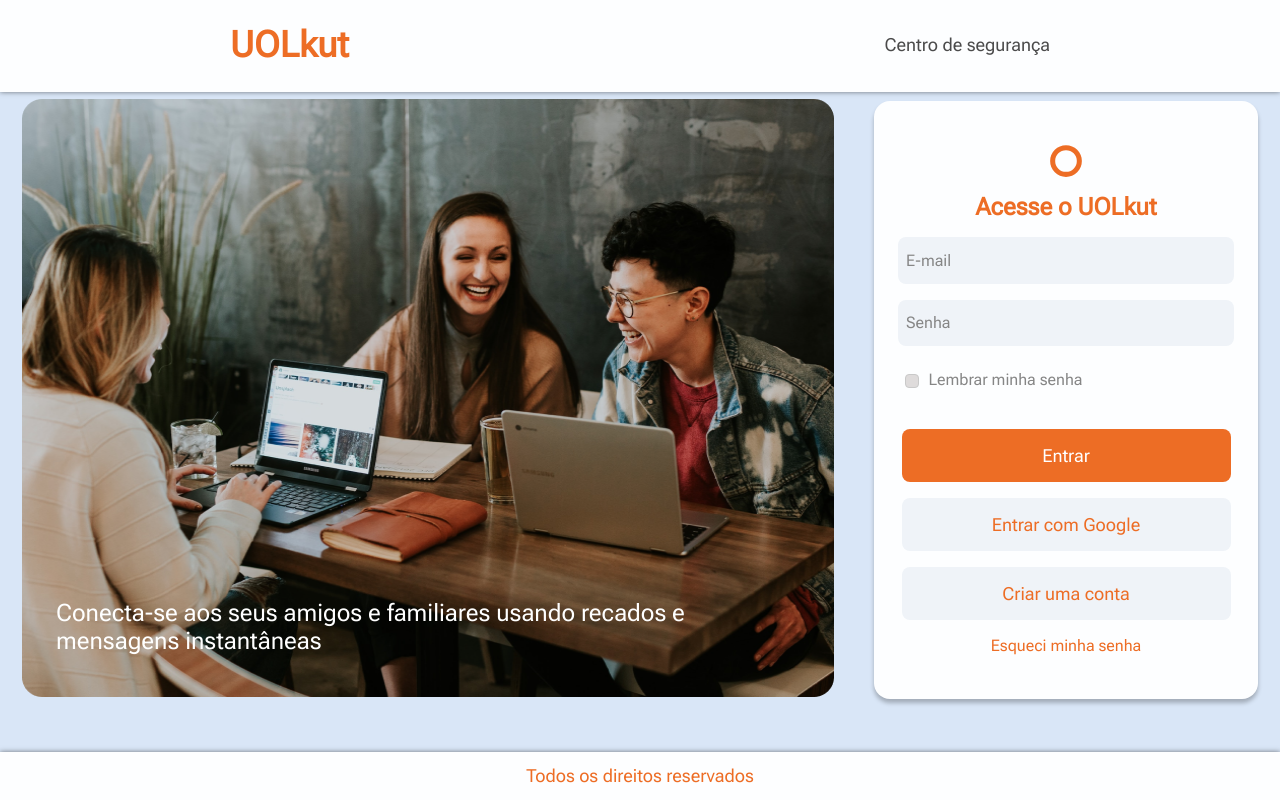
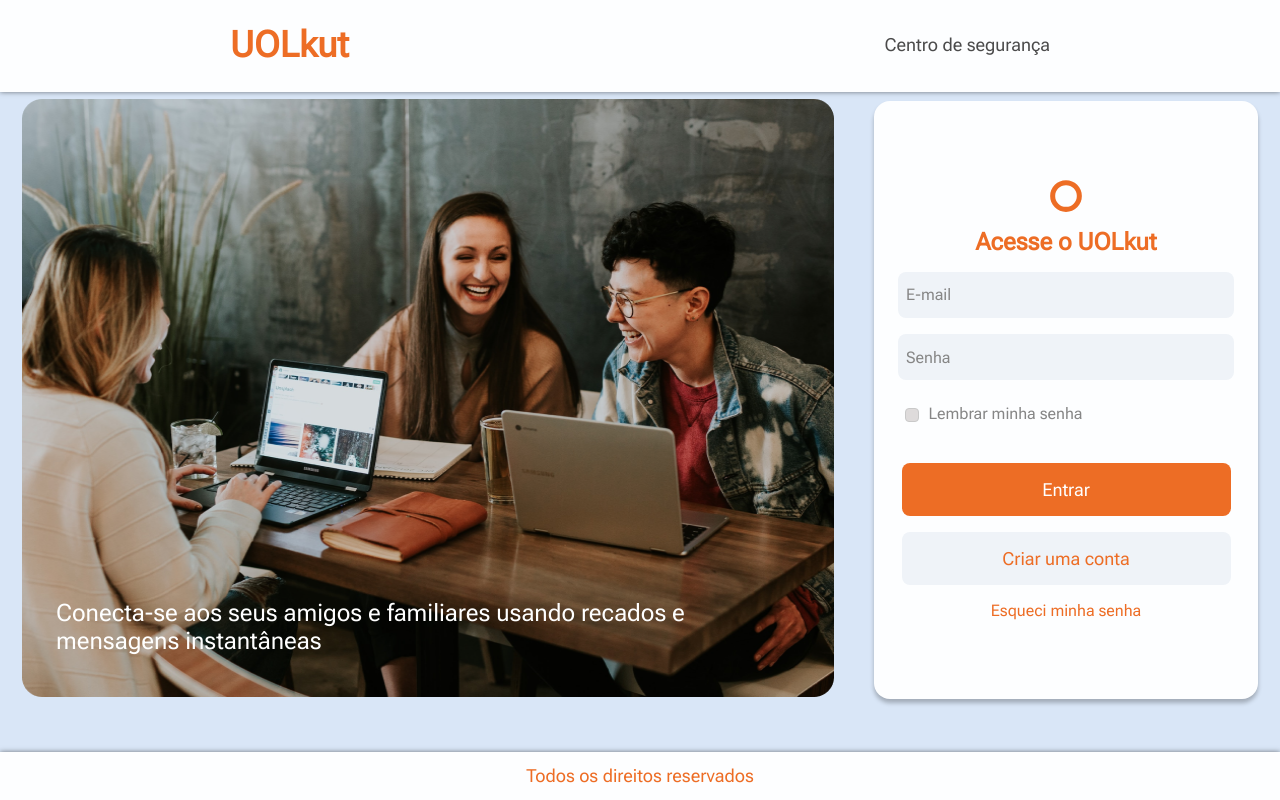
Before and after one commit to Isabelaponte/compass-UOLkut, a React (Vite) app: page / in a window 1280 px wide. Built offline with nearby package versions, Linux system fonts and the light colour scheme.

Commit message:
feat: deleted SignIn with google

```diff
--- a/src/Components/Form/Form.tsx
+++ b/src/Components/Form/Form.tsx
@@ -5,13 +5,11 @@
 
 import React, { useEffect, useState } from "react";
 
-import { GoogleAuthProvider, signInWithPopup, User } from "firebase/auth";
 import { auth } from "../../service/firebase";
 
 import { useSignInWithEmailAndPassword } from "react-firebase-hooks/auth";
 
 import Cookies from "js-cookie";
-// import jwtDecode from "jwt-decode";
 
 const Form = (props: Props) => {
   const navigate = useNavigate();
@@ -22,14 +20,12 @@
   const [logedIn, setLogedIn ] = useState(false);
 
   if (logedIn) {
-
     navigate('/profile')
   }
 
   useEffect(() => {
     const token = Cookies.get('auth_token');
     if (token) {
-      // const decodedToken = jwtDecode(token);
       setLogedIn(true);
     }
 
@@ -121,8 +117,6 @@
     signInToken();
   };
 
-  const [user, setUser] = useState<User>({} as User);
-
   if (loading) {
     return <p>Carregando...</p>;
   }
@@ -135,26 +129,9 @@
     console.log(userInfo);
   }
 
-  function handleGoogleSignIn() {
-    const provider = new GoogleAuthProvider();
-
-    signInWithPopup(auth, provider)
-      .then(async (result) => {
-        setUser(result.user);
-        navigate("/profile");
-      })
-      .catch((error) => {
-        console.log(error);
-      });
-  }
 
   return (
     <>
-      <div>
-        {user.photoURL && <img src={user.photoURL} alt="Foto Usuario" />}
-        <strong>{user.displayName}</strong>
-        <small>{user.email}</small>
-      </div>
       <div className={classes["container-form"]}>
         <div className={classes["brand-form"]}>
           <img src={orkut} className={classes["img-orkut"]} alt="Brand Orkut" />
@@ -220,14 +197,6 @@
             </button>
             <button
               className={classes["btn-signup"]}
-              onClick={handleGoogleSignIn}
-            >
-              <span className={classes["signin-description"]}>
-                Entrar com Google
-              </span>
-            </button>
-            <button
-              className={classes["btn-signup"]}
               onClick={() => props.onFormSwitch("register")}
             >
               <span className={classes["signup-description"]}>
```
